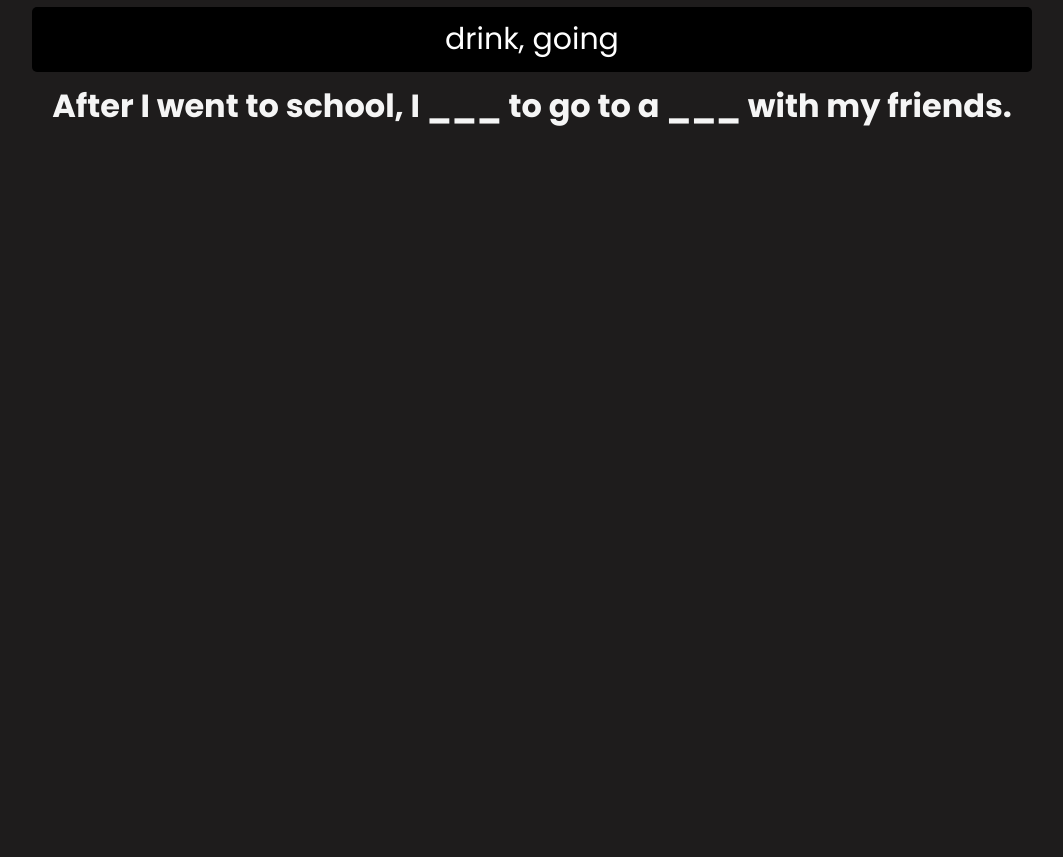
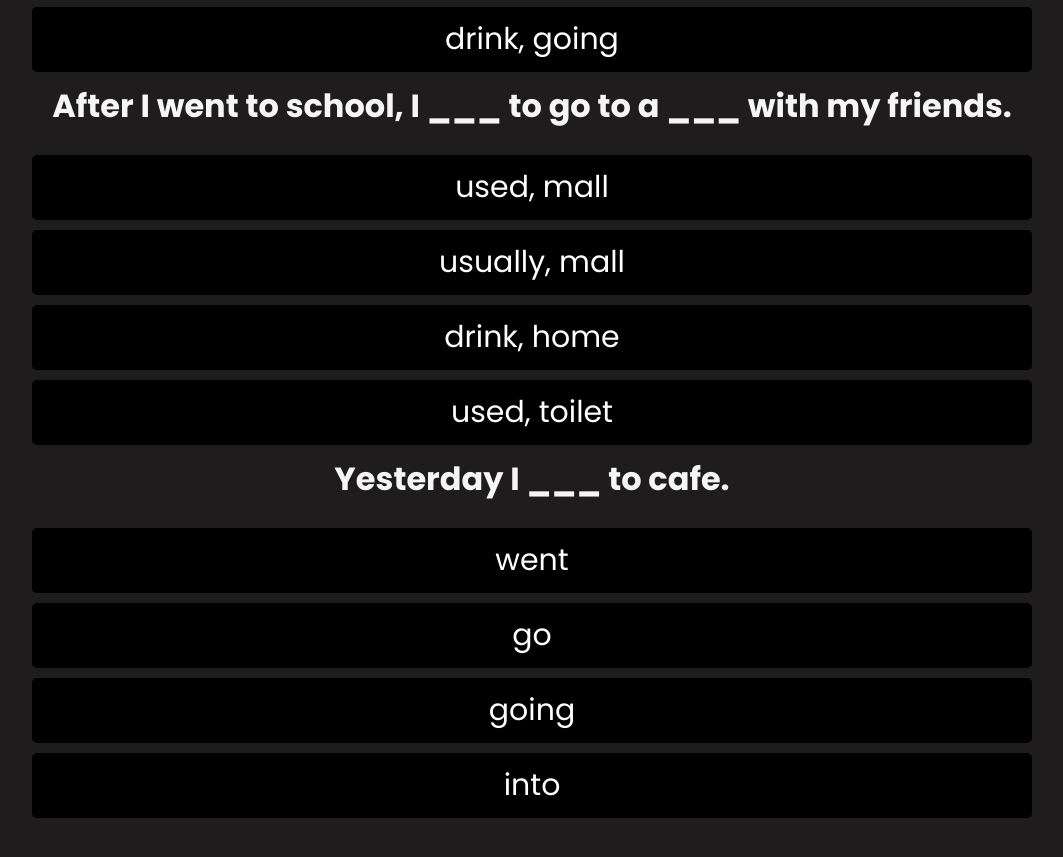
Before and after one commit to groovthew/pawm-chem-virtual-lab, a plain HTML site: page main/quiz.html in a window 1280 px wide. Shown: the part 2148-3005 px from the top of the page, without its empty margins (108-1171 px from the left). Before the commit the page ends 2416 px from the top, so only its background shows below. Drawn offline with nearby package versions, Linux system fonts and the light colour scheme; files whose address does not match are found by name.

Commit message:
nambah cafe

```diff
--- a/main/quiz.html
+++ b/main/quiz.html
@@ -120,12 +120,24 @@
             <h1>After I went to school, I ___ to go to a ___ with my friends.</h1>
         </div>
         <div class="choices5">
-            <!-- <ul>
+            <ul>
                 <li class="pilihan" onclick="checkAnswer(this)">used, mall</li>
                 <li class="pilihan" onclick="checkAnswer(this)">usually, mall</li>
                 <li class="pilihan" onclick="checkAnswer(this)">drink, home</li>
                 <li class="pilihan" onclick="checkAnswer(this)">used, toilet</li>
-            </ul> -->
+            </ul>
+        </div>
+
+        <div class="cafe">
+            <h1>Yesterday I ___ to cafe.</h1>
+        </div>
+        <div class="choices5">
+            <ul>
+                <li class="pilihan" onclick="checkAnswer(this)">went</li>
+                <li class="pilihan" onclick="checkAnswer(this)">go</li>
+                <li class="pilihan" onclick="checkAnswer(this)">going</li>
+                <li class="pilihan" onclick="checkAnswer(this)">into</li>
+            </ul>
         </div>
     </div>
 
```
